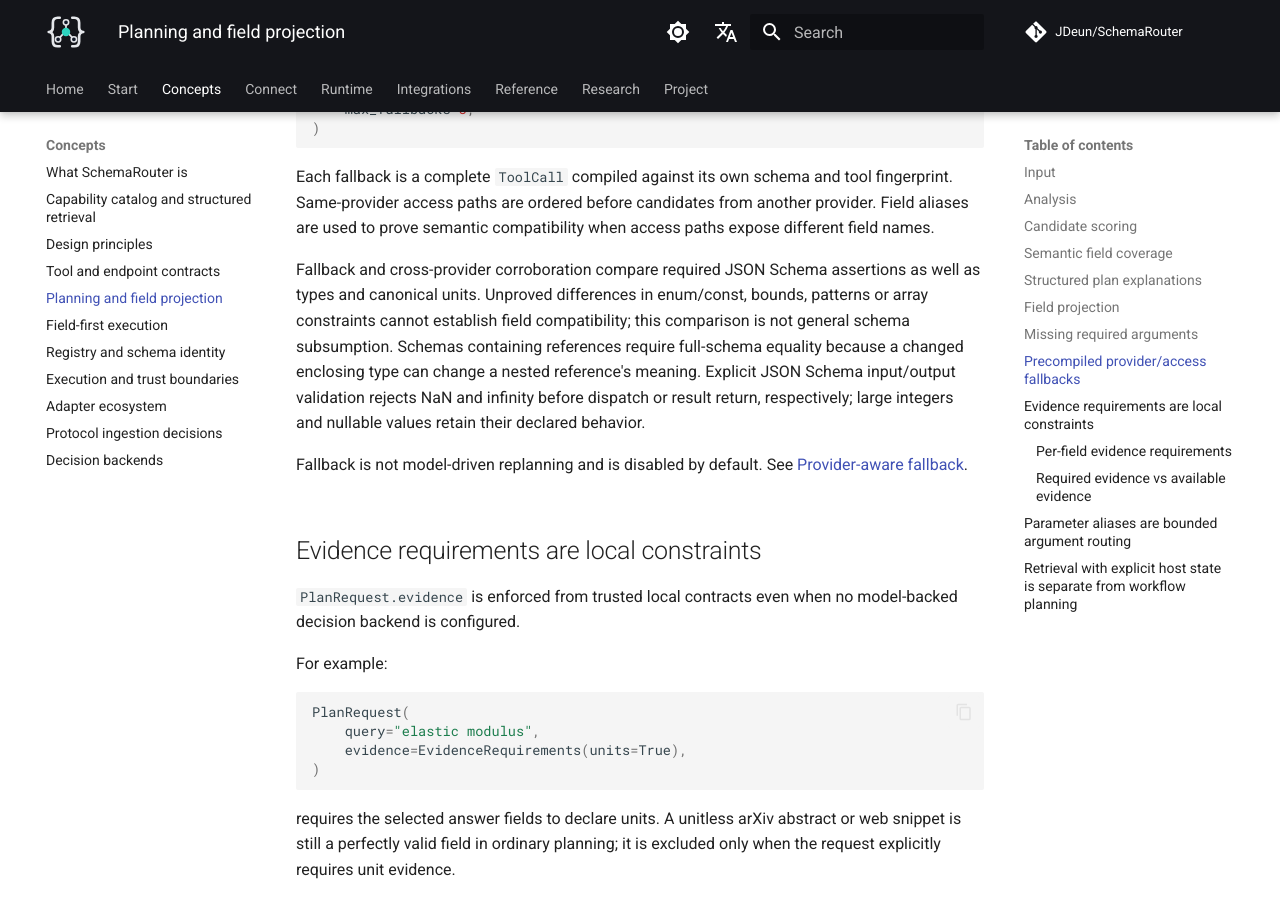
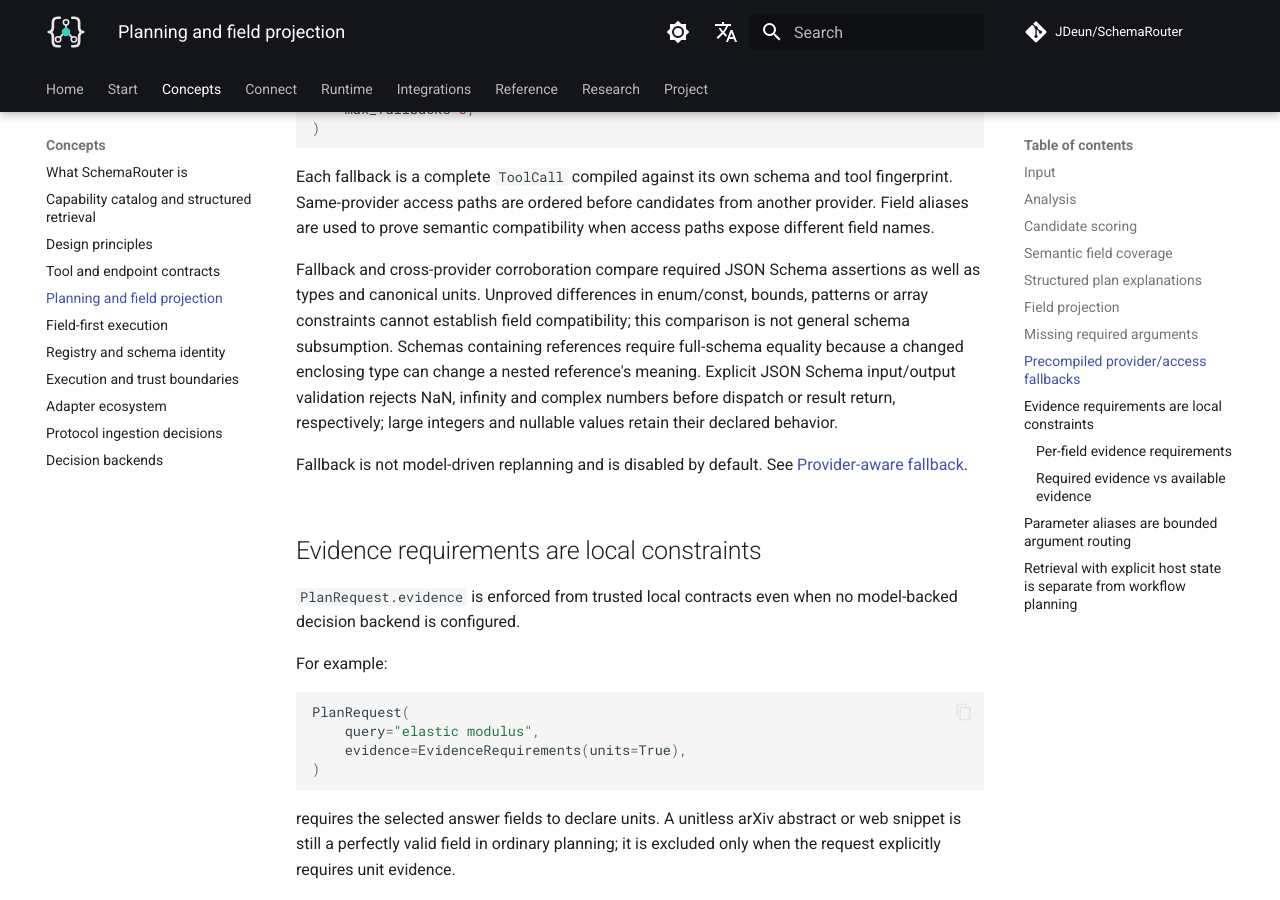
Before and after one commit to JDeun/SchemaRouter, an MkDocs documentation site: the page built from docs/concepts/planning.md, in a window 1280 px wide and 900 px high, scrolled down 3353 px. Built offline with MkDocs 1.6.1 and Material for MkDocs 9.7.7, drawn with Linux system fonts in a browser that asks for light colours; comment, search, counter and statistics services are not loaded.

Commit message:
docs: state finite real-number validation boundaries

```diff
--- a/docs/concepts/planning.md
+++ b/docs/concepts/planning.md
@@ -151,9 +151,9 @@ Fallback and cross-provider corroboration compare required JSON Schema assertion
 types and canonical units. Unproved differences in enum/const, bounds, patterns or array
 constraints cannot establish field compatibility; this comparison is not general schema subsumption.
 Schemas containing references require full-schema equality because a changed enclosing type can
-change a nested reference's meaning. Explicit JSON Schema input/output validation rejects NaN and
-infinity before dispatch or result return, respectively; large integers and nullable values retain
-their declared behavior.
+change a nested reference's meaning. Explicit JSON Schema input/output validation rejects NaN,
+infinity and complex numbers before dispatch or result return, respectively; large integers and
+nullable values retain their declared behavior.
 
 Fallback is not model-driven replanning and is disabled by default. See
 [Provider-aware fallback](../guides/provider-fallback.md).
```
Also changed, not shown: CHANGELOG.md (+1 -1 lines), docs_ko/concepts/planning.md (+1 -1 lines), 2 other files.
